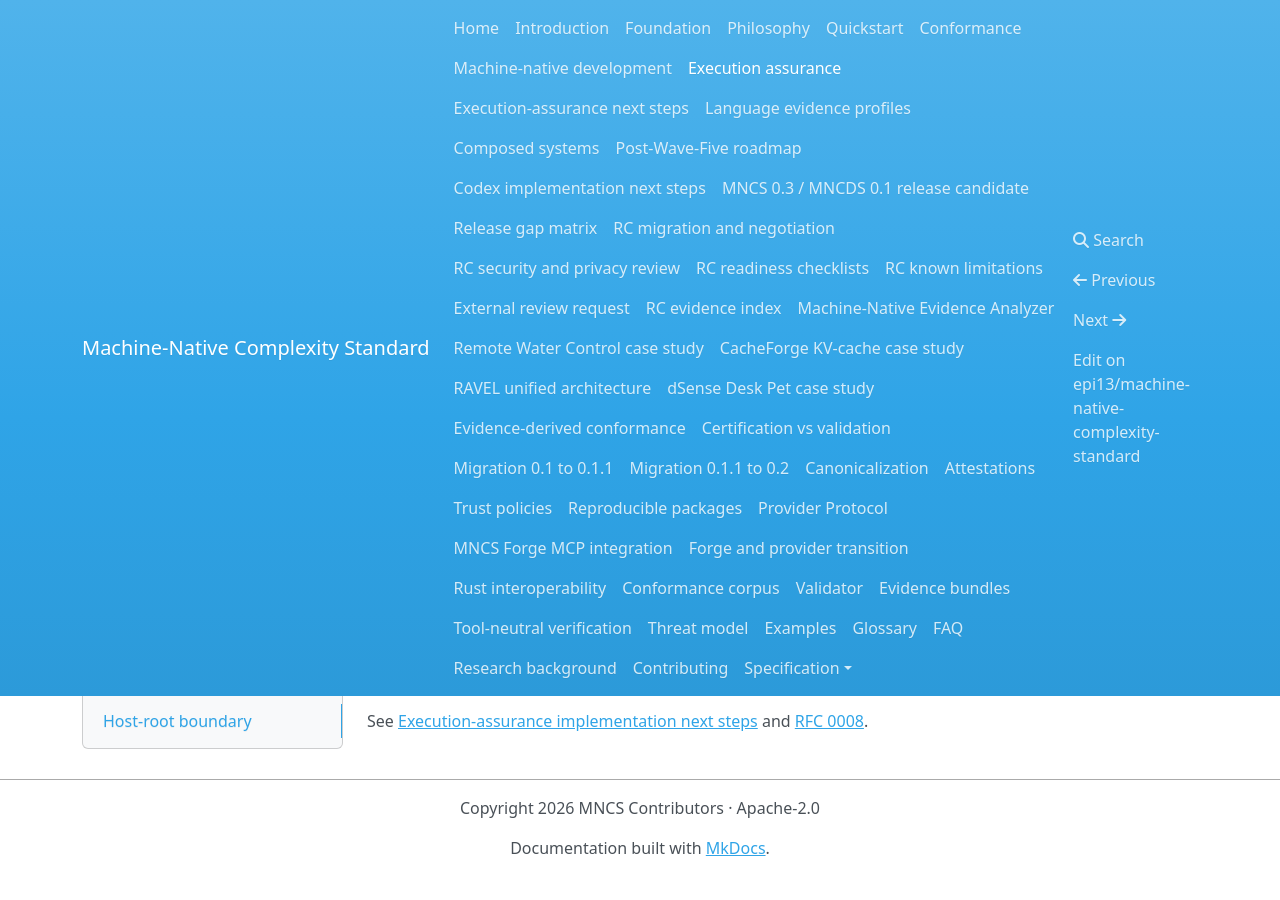
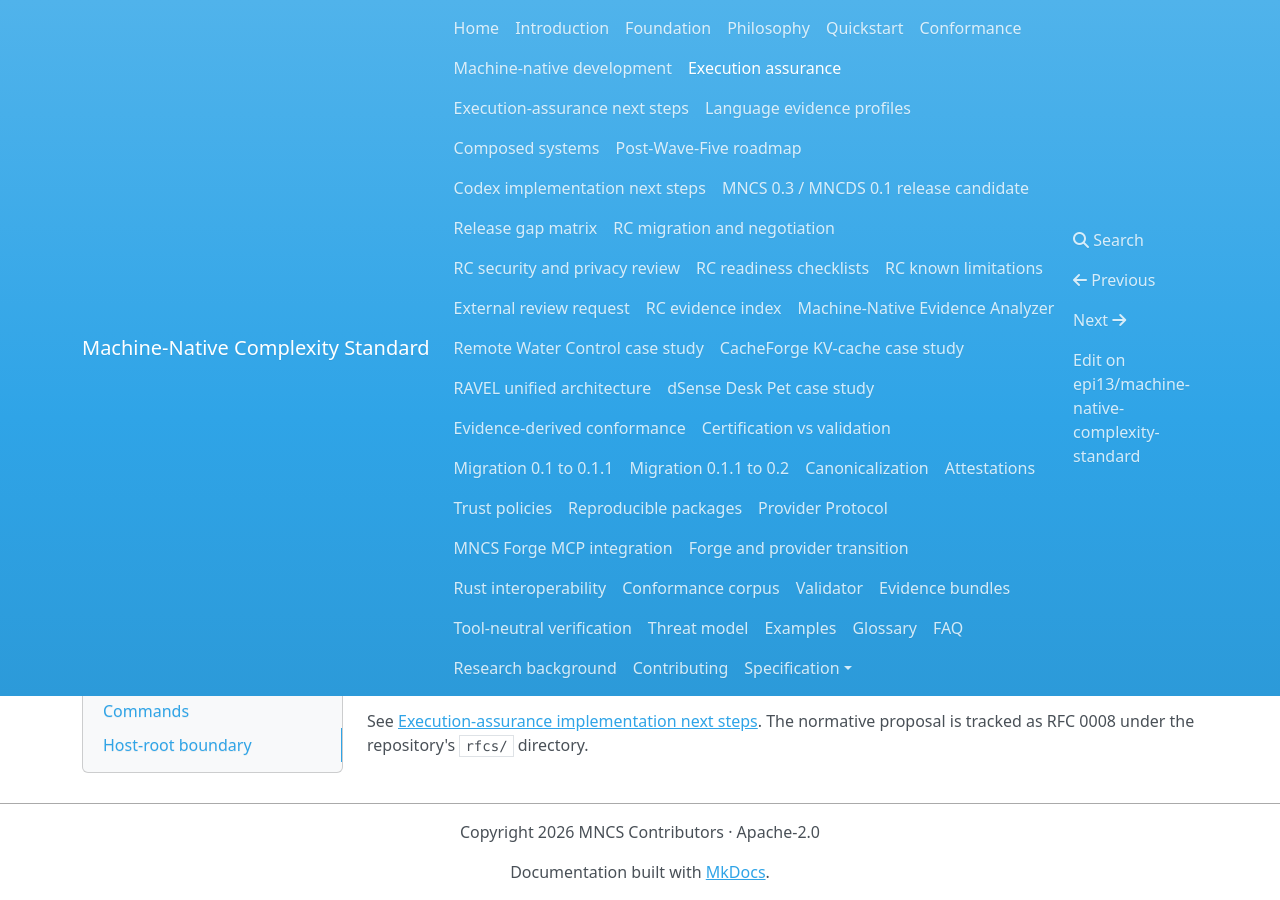
Before and after one commit to epi13/machine-native-complexity-standard, an MkDocs documentation site: the page built from docs/execution-assurance.md, in a window 1280 px wide and 900 px high, scrolled down 2908 px. Built offline with MkDocs 1.6.1, drawn with Linux system fonts in a browser that asks for light colours; nearby versions of some CDN libraries; before the commit the page ends 3784 px from its top, so only the background shows below that.

Commit message:
Fix strict documentation link

```diff
--- a/docs/execution-assurance.md
+++ b/docs/execution-assurance.md
@@ -127,5 +127,5 @@
 work. The current implementation validates those claims when evidence is supplied; it does not
 manufacture them.
 
-See [Execution-assurance implementation next steps](execution-assurance-next-steps.md) and
-[RFC 0008](../rfcs/0008-execution-assurance.md).
+See [Execution-assurance implementation next steps](execution-assurance-next-steps.md). The
+normative proposal is tracked as RFC 0008 under the repository's `rfcs/` directory.
```
